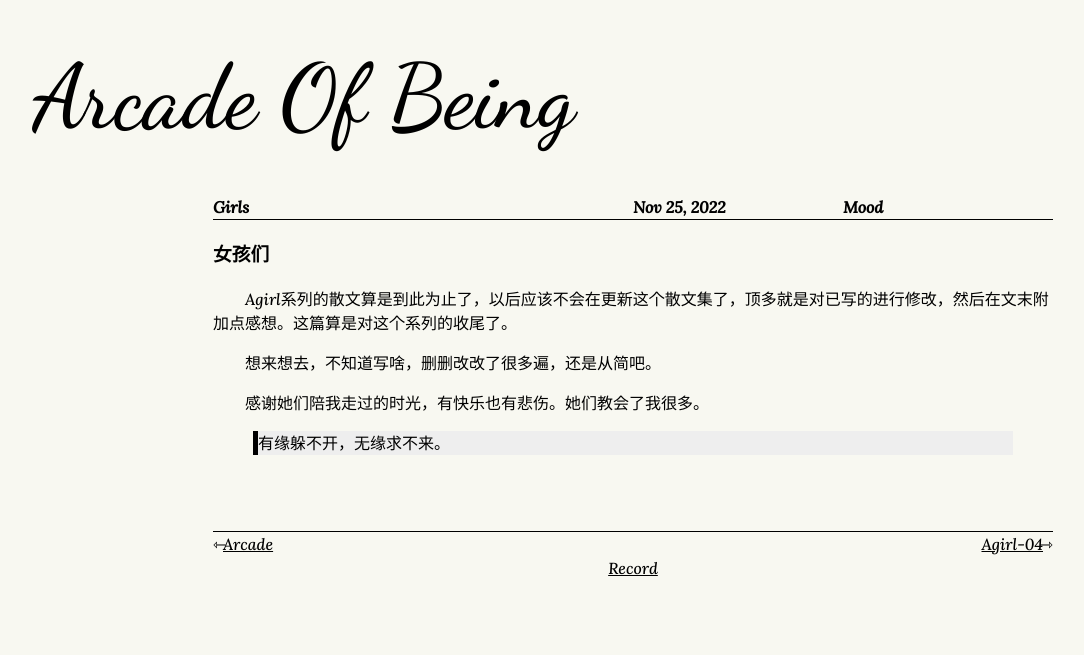
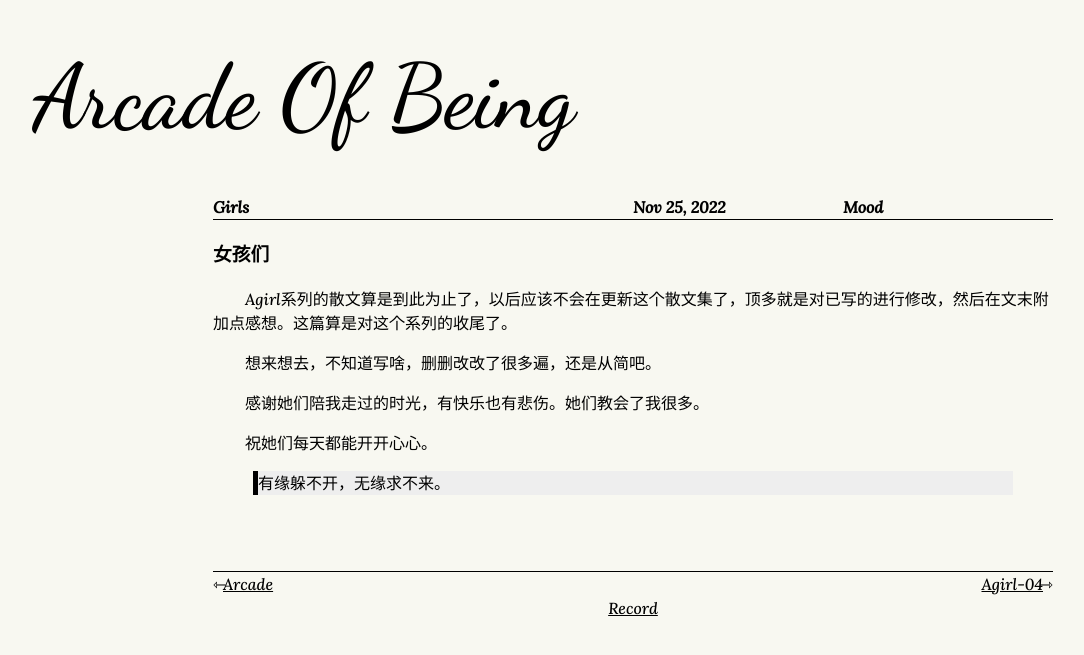
Before and after one commit to NeonSkylar69/NeonSkylar69.github.io, a Jekyll site: the page built from _posts/2022-11-25-Girls.md, in a window 1280 px wide. Shown: the top 655 px of the page, without its empty margins (7-1091 px from the left). Built offline with Jekyll 4.4.1, drawn with Linux system fonts in a browser that asks for light colours.

Commit message:
Update 2022-11-25-Girls.md

```diff
--- a/_posts/2022-11-25-Girls.md
+++ b/_posts/2022-11-25-Girls.md
@@ -13,7 +13,7 @@ category: Mood
 
 &emsp;&emsp;感谢她们陪我走过的时光，有快乐也有悲伤。她们教会了我很多。
 
-
+&emsp;&emsp;祝她们每天都能开开心心。
 
 > 有缘躲不开，无缘求不来。
 
```
